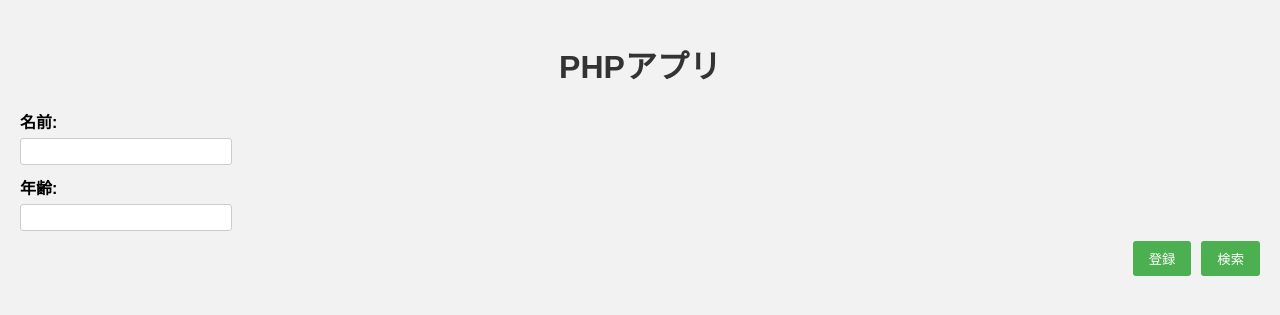
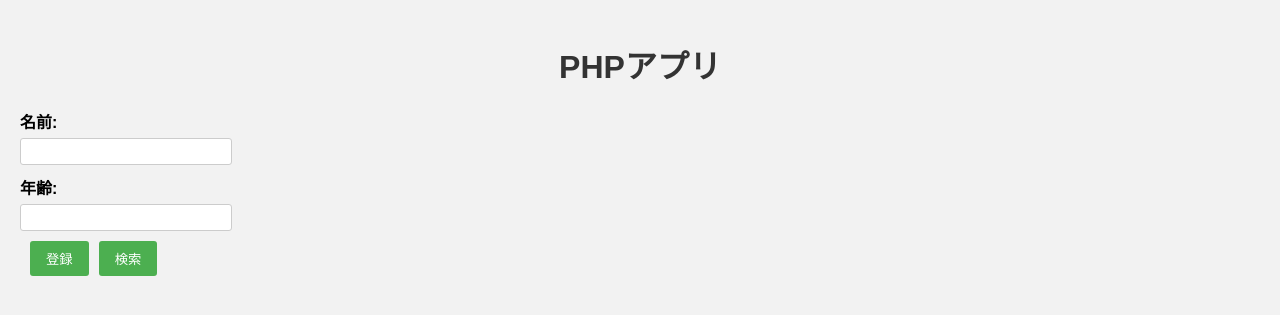
Before and after one commit to CloudTechOrg/book-publish-web-application, a PHP site: page / in a window 1280 px wide. Shown: the top 315 px of the page. Run offline with PHP 8.4, Linux system fonts and the light colour scheme.

Commit message:
update css

```diff
--- a/style.css
+++ b/style.css
@@ -73,7 +73,7 @@ th {
 
 .button-row {
     display: flex;
-    justify-content: flex-end;
+    /* justify-content: flex-end; */
     margin-top: 10px;
 }
 
```
